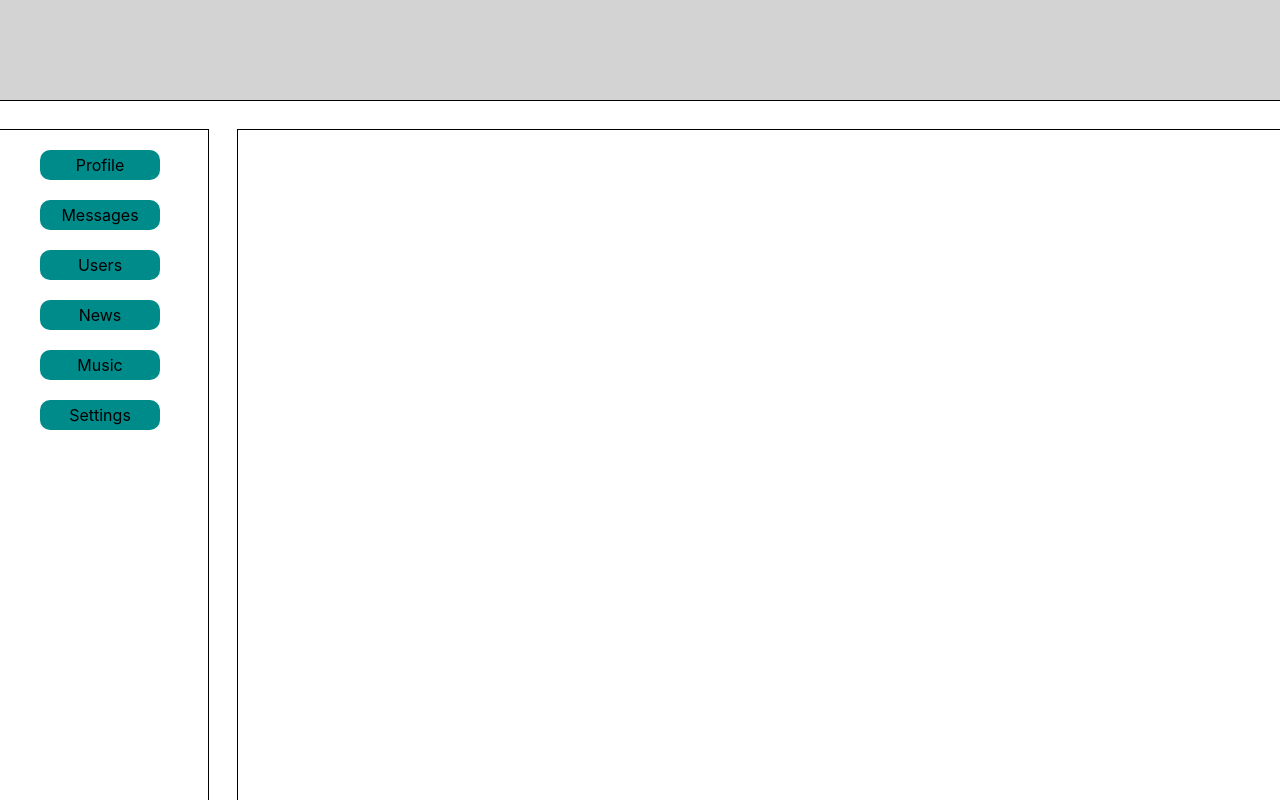
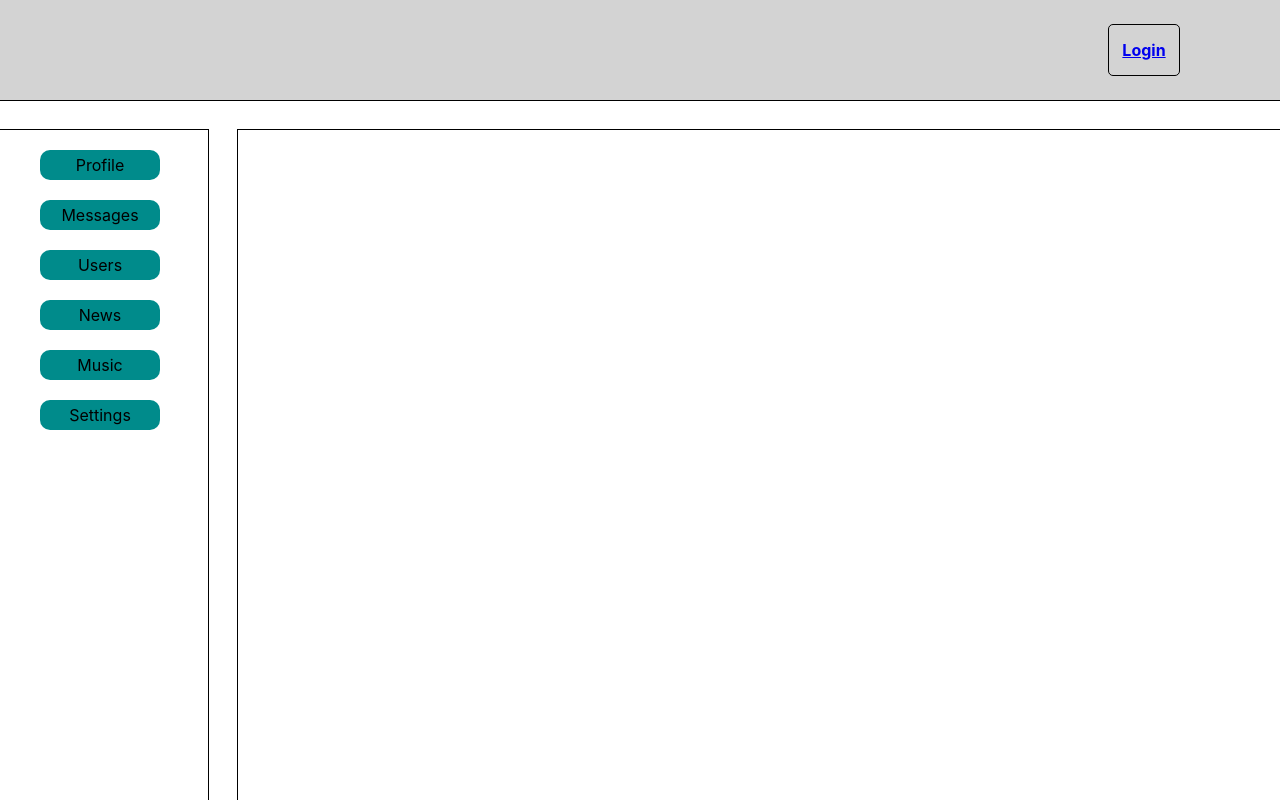
Before and after one commit to nimrab/socialnetwork, a React (Create React App) app: page / in a window 1280 px wide. Shown: the top 800 px of the page. Built offline with nearby package versions, Linux system fonts and the light colour scheme.

Commit message:
login box created

```diff
--- a/src/App.tsx
+++ b/src/App.tsx
@@ -6,7 +6,7 @@ import {BrowserRouter, Route} from "react-router-dom";
 import {DialogsContainer} from "./components/Dialogs/DialogsContainer";
 import {UsersContainer} from "./components/Users/UsersContainer";
 import {WithRouterProfile} from "./components/Profile/WithRouterProfile";
-import {Profile} from "./components/Profile/Profile";
+import {Login} from "./components/Header/Login/Login";
 
 
 export const App = () => {
@@ -15,10 +15,11 @@ export const App = () => {
         <BrowserRouter>
             <div className="main_section">
                 <Header/>
+                <Route path='/login' render={() => <Login/>}/>
                 <Navbar/>
                 <div className="content">
 
-                    <Route path='/profile/:userId' render={() => <WithRouterProfile/>}/>
+                    <Route path='/profile/:userId?' render={() => <WithRouterProfile/>}/>
                     <Route path='/dialogs' render={() => <DialogsContainer/>}/>
                     <Route path='/users' render={() => <UsersContainer/>}/>
 
--- a/src/components/Header/Header.module.css
+++ b/src/components/Header/Header.module.css
@@ -2,5 +2,31 @@
     grid-area: header;
     outline: 1px solid black;
     background-color: lightgray;
+    display: flex;
+    flex-direction: column;
+    justify-content: center;
+    align-items: flex-end;
+    padding-right: 100px;
+}
 
+.login_box {
+    width: 70px;
+    height: 50px;
+    border: 1px solid #000;
+    display: flex;
+    justify-content: center;
+    align-items: center;
+    -webkit-border-radius: 5px;
+    -moz-border-radius: 5px;
+    border-radius: 5px;
+    font-weight: 700;
+    color: black;
 }
+
+.login_box:hover {
+    cursor: pointer;
+}
+
+.login_box:active {
+    box-shadow: inset 2px 2px 2px #333333;
+}
--- a/src/components/Header/Header.tsx
+++ b/src/components/Header/Header.tsx
@@ -1,11 +1,25 @@
 import React from 'react';
 import css from './Header.module.css';
+import {NavLink} from 'react-router-dom';
+import {useSelector} from "react-redux";
+import {AppRootStateType} from "../../redux/redux-store";
+import {initialStateType} from "../../redux/auth-reducer";
 
 
 export const Header = () => {
 
+    const state = useSelector<AppRootStateType, initialStateType>(state => state.auth)
+
+
     return (
         <div className={css.header}>
+            {state.isAuth
+                ? <span>Hello, {state.login}! Your ID is {state.id}</span>
+
+                : <div className={css.login_box}>
+                    <NavLink to={'login'}>Login</NavLink>
+                </div>
+            }
         </div>
     )
 
--- /dev/null
+++ b/src/components/Header/Login/Login.tsx
@@ -0,0 +1,33 @@
+import React, {useEffect} from 'react';
+import {instance} from "../../Users/UsersAPIComp";
+import {useDispatch, useSelector} from "react-redux";
+import {initialStateType, setAuth} from "../../../redux/auth-reducer";
+import {Redirect, Route} from "react-router-dom";
+import {AppRootStateType} from "../../../redux/redux-store";
+import {DialogsContainer} from "../../Dialogs/DialogsContainer";
+
+export const Login = () => {
+
+    const dispatch = useDispatch()
+    const state = useSelector<AppRootStateType, initialStateType>(state => state.auth)
+
+    useEffect(() => {
+
+        instance.get(`auth/me`)
+            .then(res => {
+                if (res.data.resultCode === 0) {
+                    const {id, email, login, messages} = res.data.data
+                    dispatch(setAuth(id, email, login, messages))
+                }
+            })
+
+    }, [])
+
+
+    return (
+        <div>
+            <Route exact path='/login' render={() => <Redirect to='/' />}></Route>
+        </div>
+    )
+
+}
--- a/src/components/Profile/Profile.tsx
+++ b/src/components/Profile/Profile.tsx
@@ -18,7 +18,6 @@ type PathParamsType = {
 type ProfilePropsType = RouteComponentProps<PathParamsType>
 
 export const Profile = (props: ProfilePropsType) => {
- console.log('working!')
 
     const dispatch = useDispatch()
     //const profileState = useSelector<AppRootStateType, UserProfileType | null>(state => state.profilePage.profile)
@@ -27,12 +26,11 @@ export const Profile = (props: ProfilePropsType) => {
 
     console.log(profileState)
 
-    // console.log(props.match.params.userId)
+    console.log(props)
     //
         useEffect(() => {
-            console.log('use effect')
             //const userId = 3
-            const userId = props.match.params.userId
+            const userId = props.match.params.userId ?? 2
             instance.get(`profile/${userId}`).then(response => {
                 dispatch(setUserProfileInfo(response.data))
                 dispatch(toggleIsFetchingAC(false))
--- a/src/components/Profile/ProfileInfo/ProfileInfo.tsx
+++ b/src/components/Profile/ProfileInfo/ProfileInfo.tsx
@@ -1,7 +1,7 @@
 import React from "react";
 import css from "../ProfileInfo/ProfileInfo.module.css";
 import {Preloader} from "../../common/Preloader/Preloader";
-import {ProfilePageType, UserProfileType} from "../../../redux/store";
+import {UserProfileType} from "../../../redux/store";
 import userDefaultPhoto from "../../../assets/images/userDefault.png";
 
 
--- a/src/components/Users/UsersAPIComp.tsx
+++ b/src/components/Users/UsersAPIComp.tsx
@@ -8,9 +8,9 @@ import {Preloader} from "../common/Preloader/Preloader";
 export const instance = axios.create({
     withCredentials: true,
     baseURL: 'https://social-network.samuraijs.com/api/1.0/',
-    headers: {
-        "API-KEY": "21183"
-    }
+ /*   headers: {
+        "API-KEY": "7be99c63-5a64-429e-83a0-e1cc010cb04c"
+    }*/
 });
 
 
--- /dev/null
+++ b/src/redux/auth-reducer.ts
@@ -0,0 +1,47 @@
+const SET_AUTH_DATA = 'SET-AUTH-DATA'
+
+export type initialStateType = {
+    id: number | null
+    email: string | null
+    login: string | null
+    messages: Array<string>
+    isAuth: boolean
+}
+
+const initialState = {
+    id: null,
+    email: null,
+    login: null,
+    messages: [],
+    isAuth: false
+}
+
+type ActionType = SetAuthType
+
+export const authReducer = (state: initialStateType = initialState, action: ActionType): initialStateType => {
+    switch (action.type) {
+
+        case 'SET-AUTH-DATA':
+            return {...state, ...action.data, isAuth: true}
+
+        default:
+            return state
+
+    }
+}
+
+
+type SetAuthType = ReturnType<typeof setAuth>
+
+export const setAuth = (id: number, email: string, login: string, messages: Array<string>) => {
+    return {
+        type: SET_AUTH_DATA,
+        data: {
+            id,
+            email,
+            login,
+            messages
+        }
+    } as const
+
+}
--- a/src/redux/redux-store.ts
+++ b/src/redux/redux-store.ts
@@ -3,13 +3,15 @@ import {profileReducer} from "./profile-reducer";
 import {dialogReducer} from "./dialog-reducer";
 import {sidebarReducer} from "./sidebar-reducer";
 import {userReducer} from "./user-reducer";
+import {authReducer} from "./auth-reducer";
 
 export const rootReducer = combineReducers({
 
     profilePage:profileReducer,
     dialogsPage: dialogReducer,
     sidebar:sidebarReducer,
-    usersPage: userReducer
+    usersPage: userReducer,
+    auth: authReducer
 
 })
 
```
